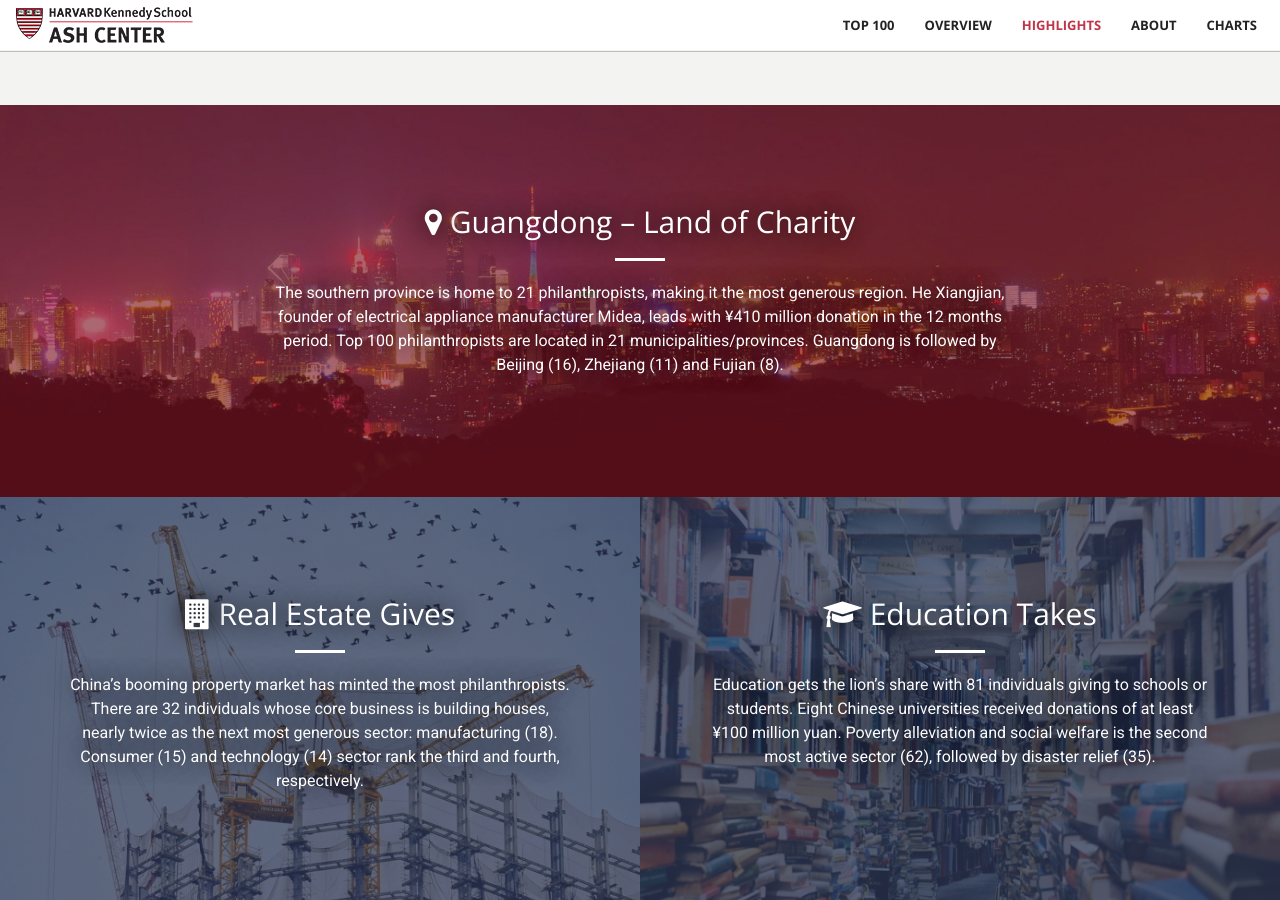
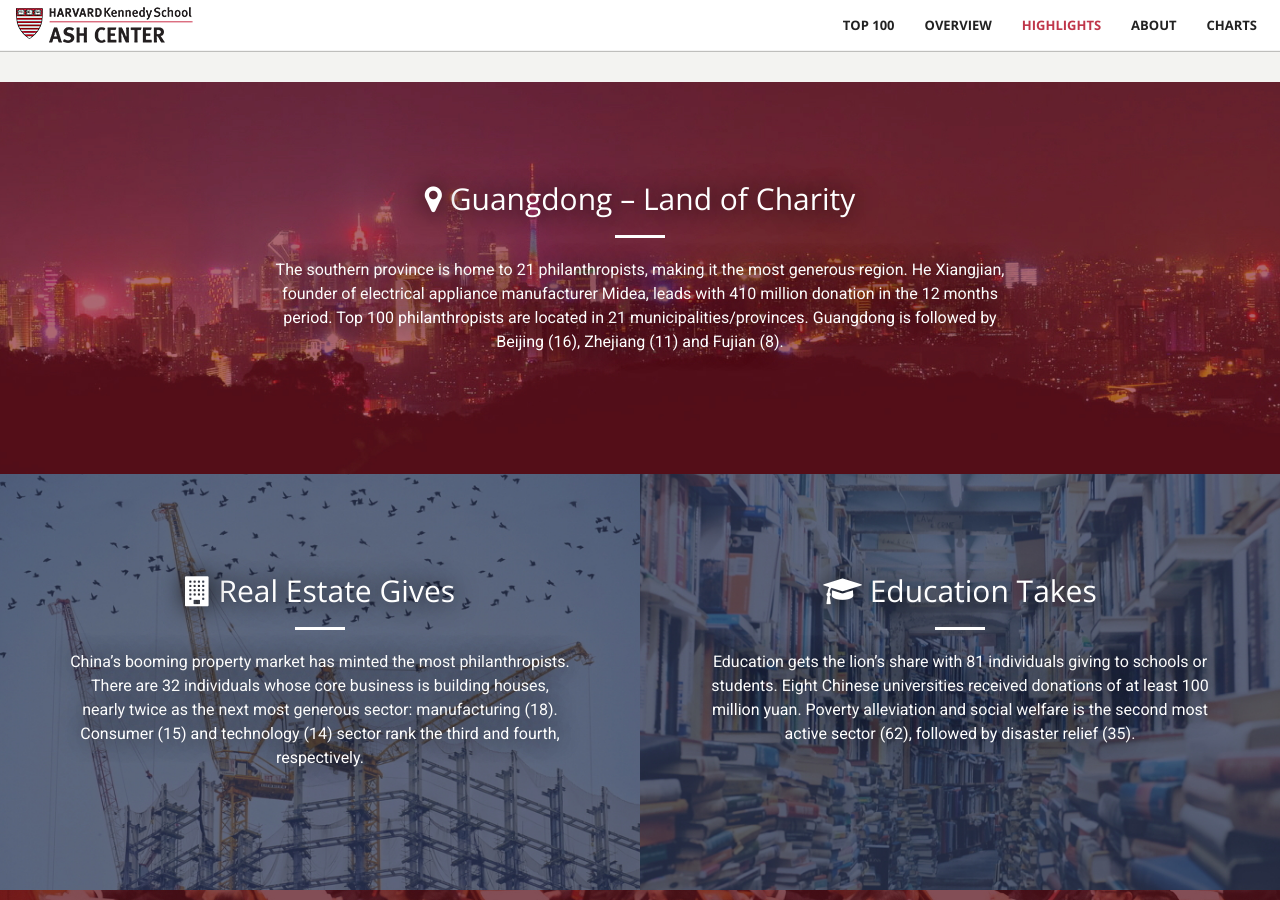
Before and after one commit to Solomon/china-gives, a Jekyll site: the page built from index.html, in a window 1280 px wide and 900 px high, scrolled down 4136 px. Built offline with Jekyll 4.4.1, drawn with Linux system fonts in a browser that asks for light colours; comment, search, counter and statistics services are not loaded; some of the changed text lies outside the part shown.

Commit message:
texts changed on front, siteurl, baseurl set

```diff
--- a/_config.yml
+++ b/_config.yml
@@ -4,8 +4,8 @@
   This website represents results of the research on philanthropy
   in China in the year 2015. Research was conducted by Ash Center
   at Harvard Kenndedy School.
-baseurl: "" # the subpath of your site, e.g. /blog/
-url: "http://mizurnix.github.io/china-gives" # the base hostname & protocol for your site
+baseurl: "/china-gives" # the subpath of your site, e.g. /blog/
+url: "http://mizurnix.github.io" # the base hostname & protocol for your site
 
 # Build settings
 markdown: kramdown
--- a/_includes/head.html
+++ b/_includes/head.html
@@ -9,22 +9,22 @@
  	<meta name="author" content="">
 
     <!-- Bootstrap Core CSS -->
-	<link rel="stylesheet" href="{{ "css/bootstrap.min.css" | prepend: site.baseurl }}" type="text/css">
+	<link rel="stylesheet" href="{{ "/css/bootstrap.min.css" | prepend: site.baseurl }}" type="text/css">
 
     <!-- Custom Fonts -->
     <link href='http://fonts.googleapis.com/css?family=Open+Sans:300italic,400italic,600italic,700italic,800italic,400,300,600,700,800' rel='stylesheet' type='text/css'>
     <link href='https://fonts.googleapis.com/css?family=Roboto:400,400italic,300italic,300,700,700italic,900,900italic' rel='stylesheet' type='text/css'>
-    <link rel="stylesheet" href="{{ "font-awesome/css/font-awesome.min.css" | prepend: site.baseurl }}" type="text/css">
+    <link rel="stylesheet" href="{{ "/font-awesome/css/font-awesome.min.css" | prepend: site.baseurl }}" type="text/css">
 
     <!-- Plugin CSS -->
 
-	<link rel="stylesheet" href="{{ "css/animate.min.css" | prepend: site.baseurl }}" type="text/css">
+	<link rel="stylesheet" href="{{ "/css/animate.min.css" | prepend: site.baseurl }}" type="text/css">
 
     <!-- Custom CSS -->
-	<link rel="stylesheet" href="{{ "css/creative.css" | prepend: site.baseurl }}" type="text/css">
+	<link rel="stylesheet" href="{{ "/css/creative.css" | prepend: site.baseurl }}" type="text/css">
 
 
-	<link rel="stylesheet" href="{{ "css/site.css" | prepend: site.baseurl }}" type="text/css">
+	<link rel="stylesheet" href="{{ "/css/site.css" | prepend: site.baseurl }}" type="text/css">
 
     <!-- HTML5 Shim and Respond.js IE8 support of HTML5 elements and media queries -->
     <!-- WARNING: Respond.js doesn't work if you view the page via file:// -->
--- a/_includes/header-charts.html
+++ b/_includes/header-charts.html
@@ -15,7 +15,7 @@
         <div class="collapse navbar-collapse" id="bs-example-navbar-collapse-1">
             <ul class="nav navbar-nav navbar-right">
                 <li>
-                    <a href="/"><span class="menu-btn">About</span></a>
+                    <a href="{{ site.baseurl | append: "/"}}"><span class="menu-btn">About</span></a>
                 </li>
             </ul>
         </div>
--- a/index.html
+++ b/index.html
@@ -131,7 +132,7 @@
                 <h2 class="section-heading wow bounce" data-wow-delay=".1s"><i class="fa fa-map-marker"></i> Guangdong – Land of Charity</h2>
                 <hr class="light">
                 <div class="wow zoomIn" data-wow-delay=".1s">
-                    <p>The southern province is home to 21 philanthropists, making it the most generous region. He Xiangjian, founder of electrical appliance manufacturer Midea, leads with ¥410 million donation in the 12 months period. Top 100 philanthropists are located in 21 municipalities/provinces. Guangdong is followed by Beijing (16), Zhejiang (11) and Fujian (8).</p>
+                    <p>The southern province is home to 21 philanthropists, making it the most generous region. He Xiangjian, founder of electrical appliance manufacturer Midea, leads with 410 million donation in the 12 months period. Top 100 philanthropists are located in 21 municipalities/provinces. Guangdong is followed by Beijing (16), Zhejiang (11) and Fujian (8).</p>
                 </div>
             </div>
         </div>
@@ -162,7 +163,7 @@
                         <div class="col-lg-10 col-lg-offset-1">
                             <h2 class="section-heading wow bounce"><i class="fa fa-graduation-cap"></i> Education Takes</h2>
                             <hr class="light">
-                            <p class="wow zoomIn">Education gets the lion’s share with 81 individuals giving to schools or students. Eight Chinese universities received donations of at least ¥100 million yuan. Poverty alleviation and social welfare is the second most active sector (62), followed by disaster relief (35).</p>
+                            <p class="wow zoomIn">Education gets the lion’s share with 81 individuals giving to schools or students. Eight Chinese universities received donations of at least 100 million yuan. Poverty alleviation and social welfare is the second most active sector (62), followed by disaster relief (35).</p>
                         </div>
                     </div>
                 </div>
```
Also changed, not shown: other parts of index.html (+4 -3 lines), Gemfile.lock.
